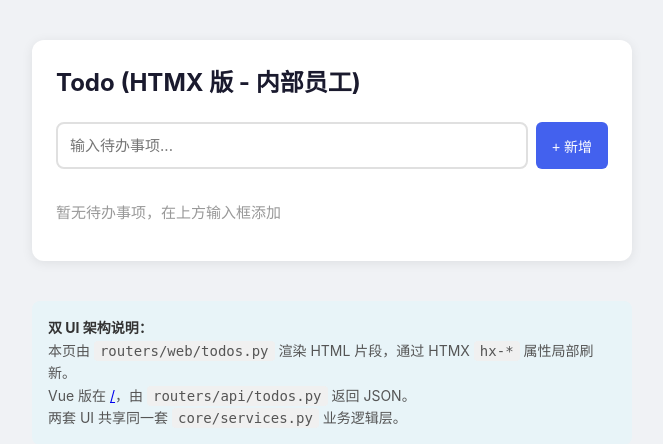
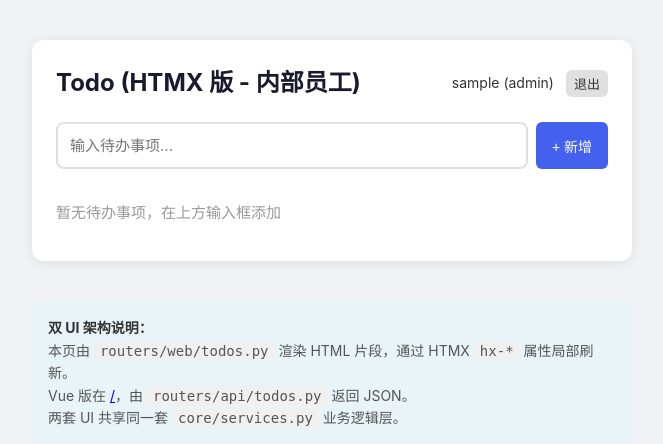
Before and after one commit to jeffreyheping/fromASPClassicToFastAPI, a FastAPI app: page /internal in a window 1280 px wide. Shown: the top 444 px of the page, without its empty margins (308-971 px from the left). Run offline with FastAPI, Linux system fonts and the light colour scheme; the visitor is signed in with stand-in values (Sample User, id 1); some libraries are stand-ins or nearby versions.

Commit message:
为双版增加退出按钮
- Vue版: 已存在退出按钮，点击清除token并刷新页面
- HTMX版: 新增用户信息栏和退出按钮，调用/auth/logout后跳转到登录页

```diff
--- a/app2/main.py
+++ b/app2/main.py
@@ -54,13 +54,15 @@ def index_vue(request: Request):
 def index_internal(
     request: Request,
     db: Session = Depends(get_db),
-    _user: dict = Depends(get_current_user_session),
+    user: dict = Depends(get_current_user_session),
 ):
     """内部员工入口 - HTMX 页面（需要Session登录）"""
     todos = services.get_all(db)
     return templates.TemplateResponse("internal.html", {
         "request": request,
         "todos": todos,
+        "username": user["username"],
+        "role": user["role"],
     })
 
 
--- a/app2/static/css/internal.css
+++ b/app2/static/css/internal.css
@@ -1,4 +1,28 @@
 /* ===== HTMX 内部管理专用样式 ===== */
+
+/* 头部栏 */
+.header-bar {
+    display: flex;
+    justify-content: space-between;
+    align-items: center;
+    margin-bottom: 20px;
+}
+
+.header-bar h1 {
+    margin: 0;
+}
+
+.user-info {
+    display: flex;
+    align-items: center;
+    gap: 12px;
+    font-size: 14px;
+    color: #666;
+}
+
+.user-info span {
+    color: #333;
+}
 
 /* 新增表单 */
 .add-form {
--- a/app2/templates/internal.html
+++ b/app2/templates/internal.html
@@ -10,7 +10,15 @@
 </head>
 <body>
     <div class="container">
-        <h1>Todo (HTMX 版 - 内部员工)</h1>
+        <div class="header-bar">
+            <h1>Todo (HTMX 版 - 内部员工)</h1>
+            <div class="user-info">
+                <span>{{ username }} ({{ role }})</span>
+                <form action="/auth/logout" method="post" style="display:inline;">
+                    <button type="submit" class="btn btn-sm">退出</button>
+                </form>
+            </div>
+        </div>
 
         <form class="add-form"
               hx-post="/todos"
```
